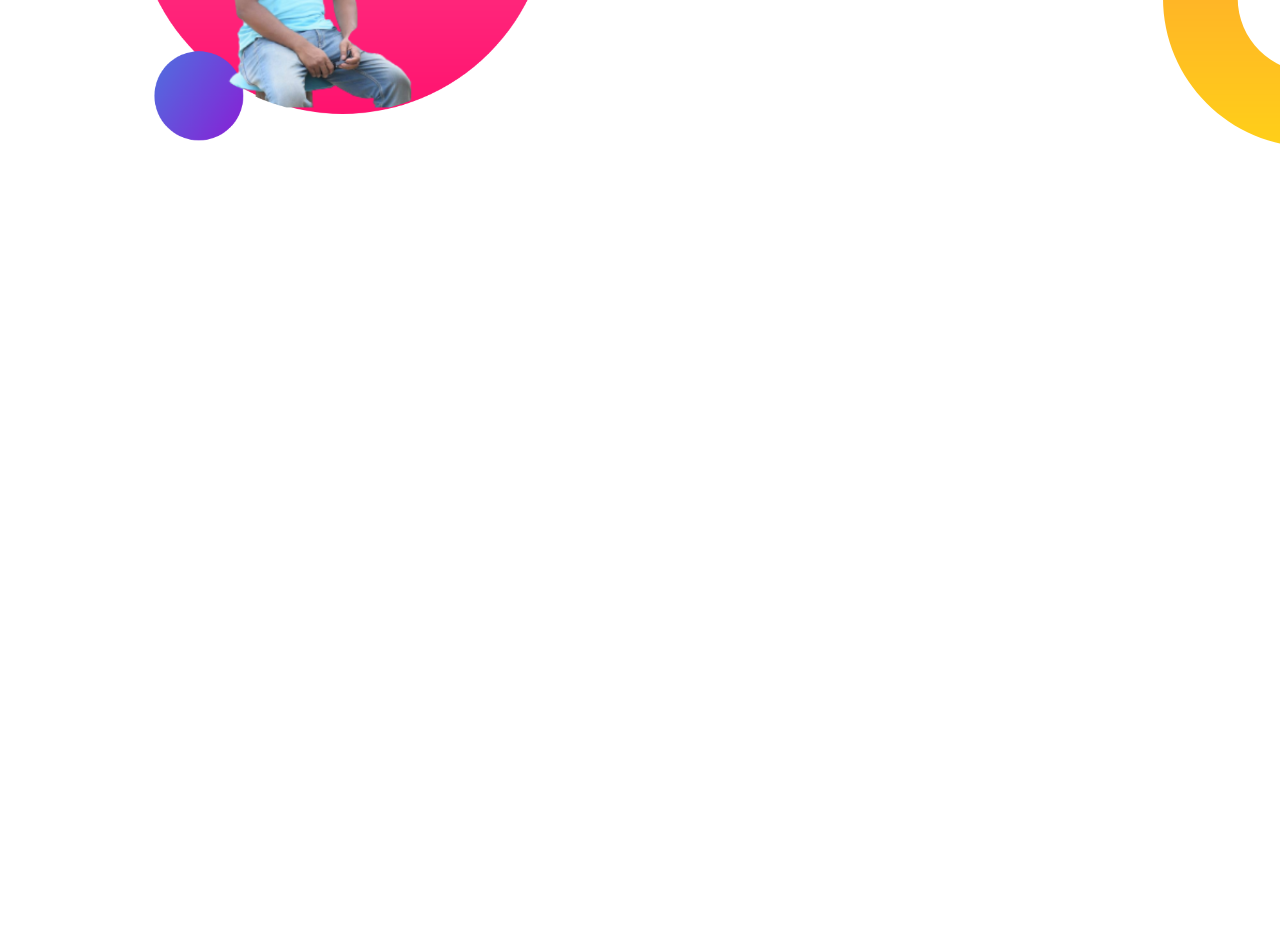
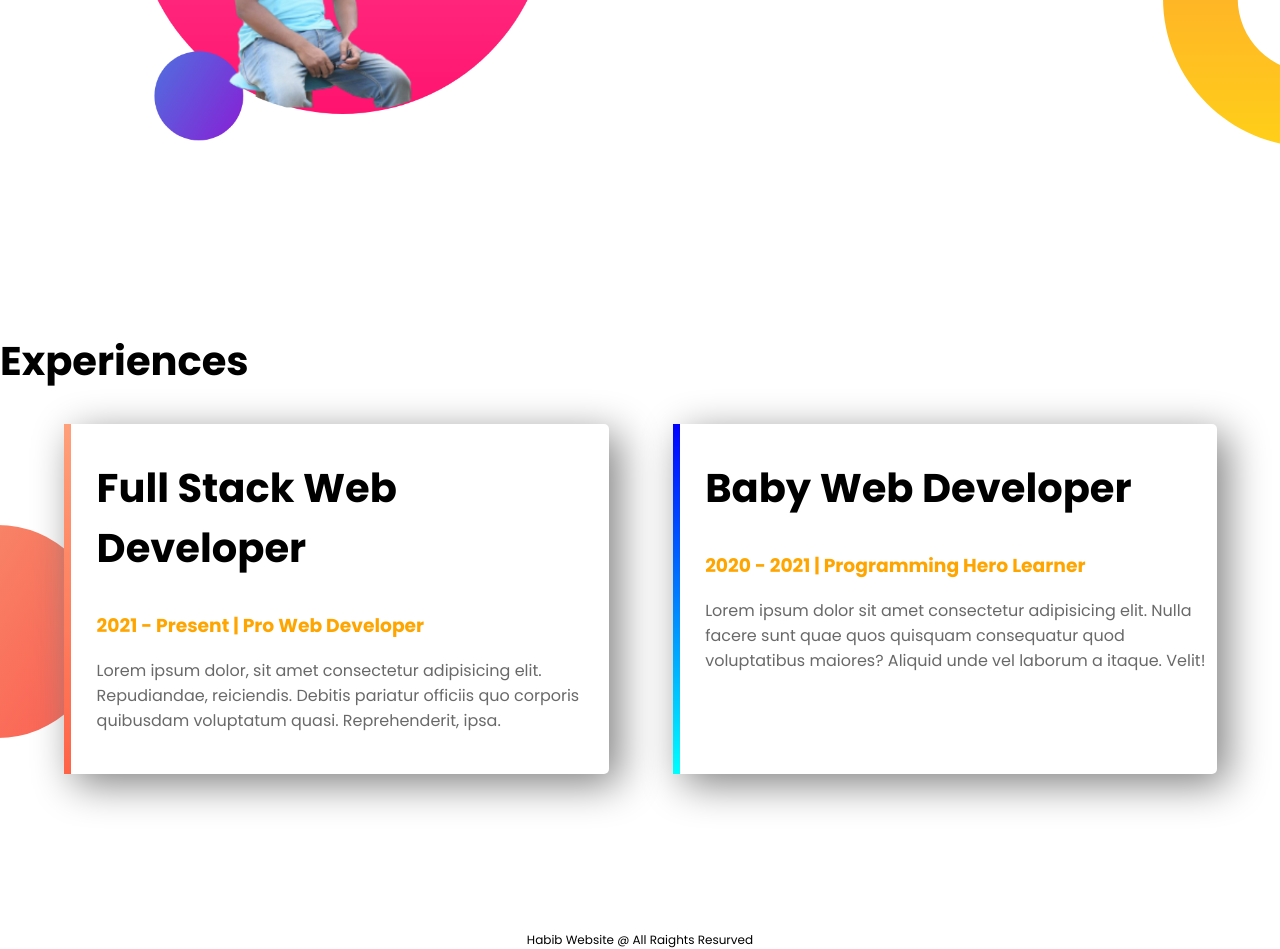
Before and after one commit to mh-habib/web-portfolio, a plain HTML site: page index.html in a window 1280 px wide. Shown: the part 902-1851 px from the top of the page. Before the commit the page ends 1200 px from the top, so only its background shows below. Drawn offline with Linux system fonts and the light colour scheme.

Commit message:
3rd part

```diff
--- a/index.html
+++ b/index.html
@@ -14,7 +14,7 @@
     <section class="top-banner">
         <div class="half">
             <h1>Welcome To</h1>
-            <h1><span class="hilight">Habib</span> Website.</h1>
+            <h1><span class="orange-hilight">Habib</span> Website.</h1>
             <h3>Professional Web Developer</h3>
             <p>An energetic young web developer who is able to create the world's highest standards websites for you. Elias has a high awareness of industry issues and trends particularly in regard to accessibility, usability and open source CMS.</p>
             <a class="link-button" href="https://www.linkedin.com/company/programminghero" target="_blank">HIRE ME</a>
@@ -34,5 +34,21 @@
             <a class="link-button" href="#" target="_blank">DOWNLOAD RESUME</a>
         </div>
     </section>
+    <section class="experience">
+        <h2>Experiences</h2>
+    <div id="full-stack" class="half single-ex">
+        <h2>Full Stack Web Developer</h2>
+        <h3 class="orange-hilight">2021 - Present | Pro Web Developer</h3>
+        <p>Lorem ipsum dolor, sit amet consectetur adipisicing elit. Repudiandae, reiciendis. Debitis pariatur officiis quo corporis quibusdam voluptatum quasi. Reprehenderit, ipsa.</p>
+    </div>
+    <div id="baby-wabe" class="half single-ex">
+        <h2>Baby Web Developer</h2>
+        <h3 class="orange-hilight">2020 - 2021 | Programming Hero Learner</h3>
+        <p>Lorem ipsum dolor sit amet consectetur adipisicing elit. Nulla facere sunt quae quos quisquam consequatur quod voluptatibus maiores? Aliquid unde vel laborum a itaque. Velit!</p>
+    </div>
+</section>
+<footer>
+    Habib Website @ All Raights Resurved
+</footer>
 </body>
 </html>
--- a/style.css
+++ b/style.css
@@ -9,7 +9,7 @@ h1{
 p{
     color: dimgray;
 }
-.hilight{
+.orange-hilight{
     color: orange;
 }
 .half{
@@ -45,3 +45,28 @@ section{
     color: white;
     font-weight: 700;
 }
+.single-ex{
+    box-shadow: 10px 10px 40px grey;
+    border-radius: 5px;
+    height: 70%;
+    background-color: white;
+}
+.experience{
+    background-image: url(images/exp-bg.png);
+    background-repeat: no-repeat;
+    background-position: left;
+}
+#full-stack{
+    border-left: 7px solid;
+    border-image: linear-gradient(180deg, lightSalmon, tomato);
+    border-image-slice: 1;
+}
+#baby-wabe{
+    border-left: 7px solid;
+    border-image: linear-gradient(180deg,blue, cyan);
+    border-image-slice: 1;
+}
+footer{
+    text-align: center;
+    font-size: 12px;
+}
```
